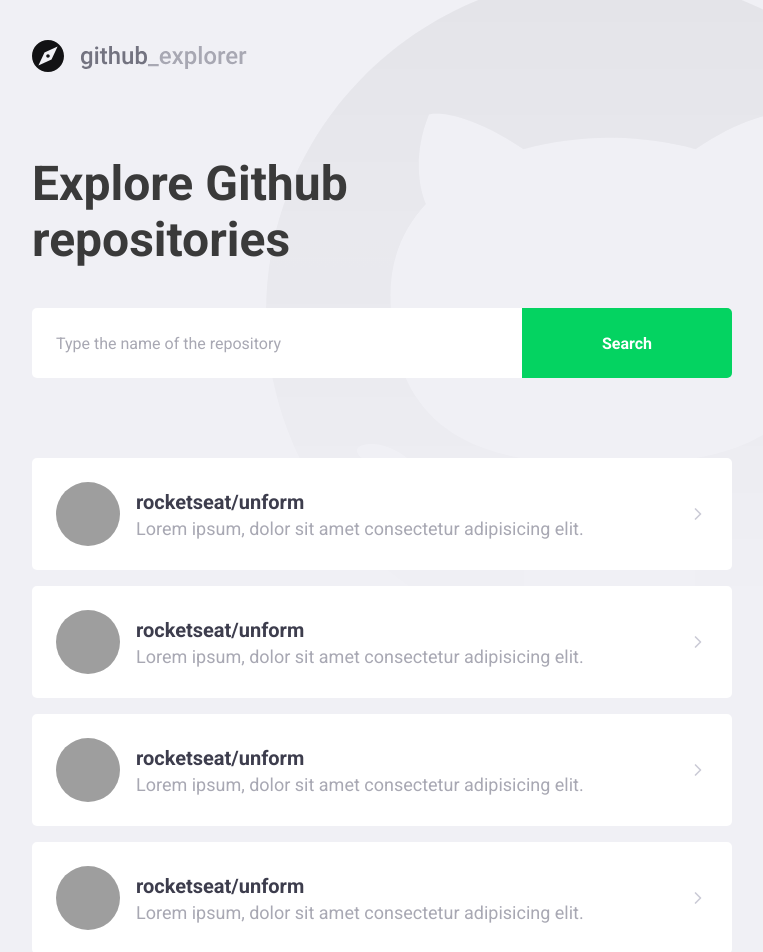
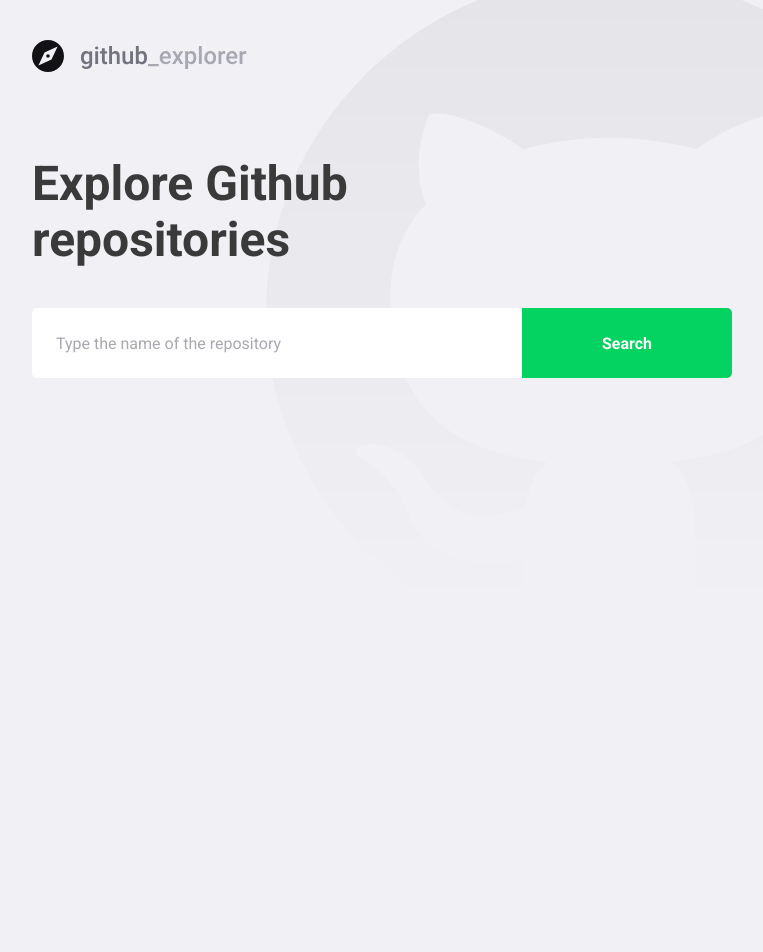
Before and after one commit to vsalbuq/github-explorer, a React (Create React App) app: page / in a window 1280 px wide. Shown: the top 952 px of the page, without its empty margins (148-911 px from the left). After the commit the page ends 800 px from the top, so only its background shows below. Built offline with nearby package versions, Linux system fonts and the light colour scheme; grey boxes are pictures that could not be loaded.

Commit message:
feat: Adds service for Github API

```diff
--- a/package.json
+++ b/package.json
@@ -11,6 +11,7 @@
     "@types/react": "^16.9.0",
     "@types/react-dom": "^16.9.0",
     "@types/styled-components": "^5.1.3",
+    "axios": "^0.20.0",
     "polished": "^3.6.6",
     "react": "^16.13.1",
     "react-dom": "^16.13.1",
--- a/src/pages/Dashboard/index.tsx
+++ b/src/pages/Dashboard/index.tsx
@@ -1,69 +1,66 @@
-import React from 'react';
+import React, { useState, FormEvent } from 'react';
 import { FiChevronRight } from 'react-icons/fi';
+
+import api from '../../services/api';
 
 import logoImg from '../../assets/logo.svg';
 
 import { Title, Form, Repositories } from './styles';
 
+interface Repository {
+  full_name: string;
+  description: string;
+  owner: {
+    login: string;
+    avatar_url: string;
+  };
+}
+
 const Dashboard: React.FC = () => {
+  const [newRepo, setNewRepo] = useState('');
+  const [repositories, setRepositories] = useState<Repository[]>([]);
+
+  async function handleAddRepository(
+    event: FormEvent<HTMLFormElement>,
+  ): Promise<void> {
+    event.preventDefault();
+
+    const response = await api.get<Repository>(`repos/${newRepo}`);
+
+    const repository = response.data;
+
+    setRepositories([...repositories, repository]);
+    setNewRepo('');
+  }
+
   return (
     <>
       <img src={logoImg} alt="Github Explorer" />
       <Title>Explore Github repositories</Title>
 
-      <Form action="">
-        <input placeholder="Type the name of the repository" />
+      <Form onSubmit={handleAddRepository}>
+        <input
+          value={newRepo}
+          onChange={e => setNewRepo(e.target.value)}
+          placeholder="Type the name of the repository"
+        />
         <button type="submit">Search</button>
       </Form>
 
       <Repositories>
-        <a href="teste">
+        {repositories.map(repository => (
+          <a key={repository.full_name} href="teste">
             <img
-            src="https://avatars2.githubusercontent.com/u/8485149?s=460&u=869e7ed4c1cdde5a47b082f17eb495c56ddabeeb&v=4"
-            alt="Vinícius Albuquerque"
+              src={repository.owner.avatar_url}
+              alt={repository.owner.login}
             />
             <div>
-            <strong>rocketseat/unform</strong>
-            <p>Lorem ipsum, dolor sit amet consectetur adipisicing elit.</p>
+              <strong>{repository.full_name}</strong>
+              <p>{repository.description}</p>
             </div>
             <FiChevronRight size={20} />
           </a>
-
-        <a href="teste">
-          <img
-            src="https://avatars2.githubusercontent.com/u/8485149?s=460&u=869e7ed4c1cdde5a47b082f17eb495c56ddabeeb&v=4"
-            alt="Vinícius Albuquerque"
-          />
-          <div>
-            <strong>rocketseat/unform</strong>
-            <p>Lorem ipsum, dolor sit amet consectetur adipisicing elit.</p>
-          </div>
-          <FiChevronRight size={20} />
-        </a>
-
-        <a href="teste">
-          <img
-            src="https://avatars2.githubusercontent.com/u/8485149?s=460&u=869e7ed4c1cdde5a47b082f17eb495c56ddabeeb&v=4"
-            alt="Vinícius Albuquerque"
-          />
-          <div>
-            <strong>rocketseat/unform</strong>
-            <p>Lorem ipsum, dolor sit amet consectetur adipisicing elit.</p>
-          </div>
-          <FiChevronRight size={20} />
-        </a>
-
-        <a href="teste">
-          <img
-            src="https://avatars2.githubusercontent.com/u/8485149?s=460&u=869e7ed4c1cdde5a47b082f17eb495c56ddabeeb&v=4"
-            alt="Vinícius Albuquerque"
-          />
-          <div>
-            <strong>rocketseat/unform</strong>
-            <p>Lorem ipsum, dolor sit amet consectetur adipisicing elit.</p>
-          </div>
-          <FiChevronRight size={20} />
-        </a>
+        ))}
       </Repositories>
     </>
   );
--- a/src/pages/Dashboard/styles.ts
+++ b/src/pages/Dashboard/styles.ts
@@ -77,7 +77,8 @@ export const Repositories = styled.div`
     }
 
     div {
-      margin-left: 16px;
+      margin: 0 16px;
+      flex: 1;
 
       strong {
         font-size: 20px;
--- /dev/null
+++ b/src/services/api.ts
@@ -0,0 +1,7 @@
+import axios from 'axios';
+
+const api = axios.create({
+  baseURL: 'https://api.github.com',
+});
+
+export default api;
```
Also changed, not shown: .eslintrc.json, 1 other file (tests, documents, lock files or other folders). Lines whose indentation alone changed are shown as unchanged.
